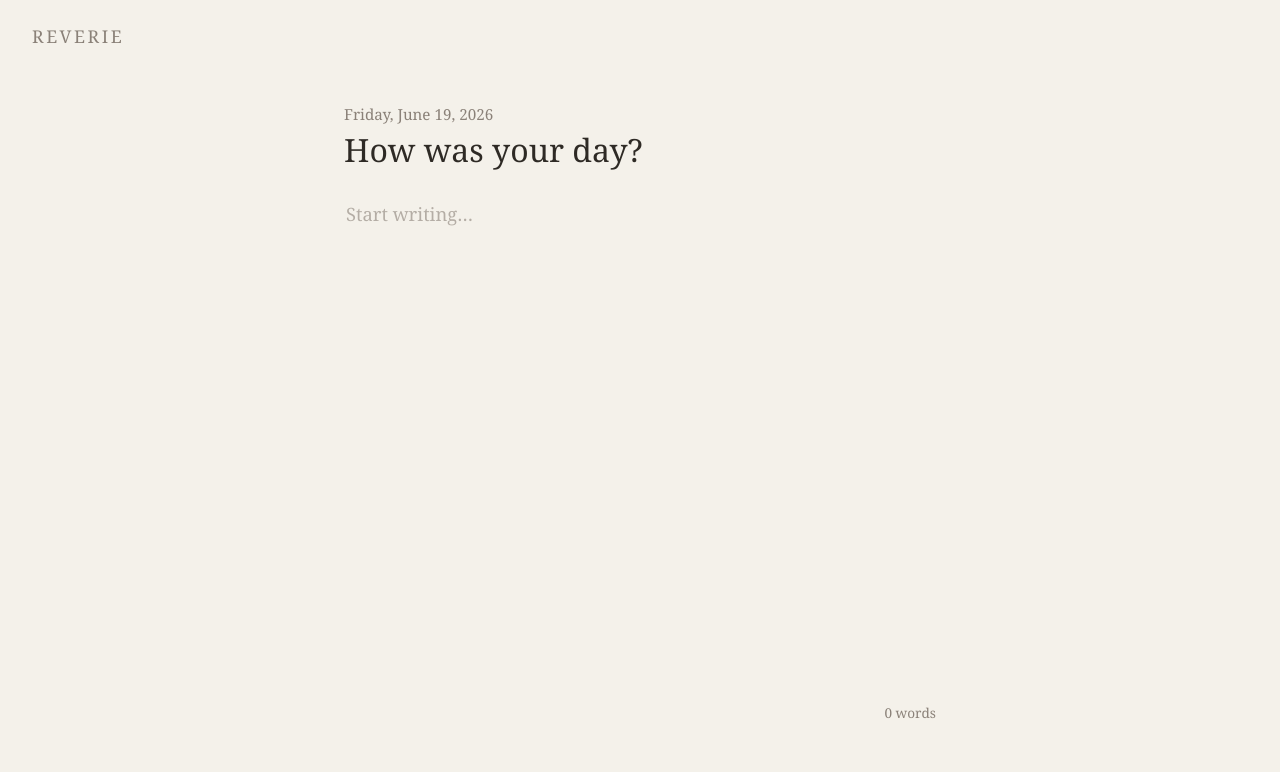
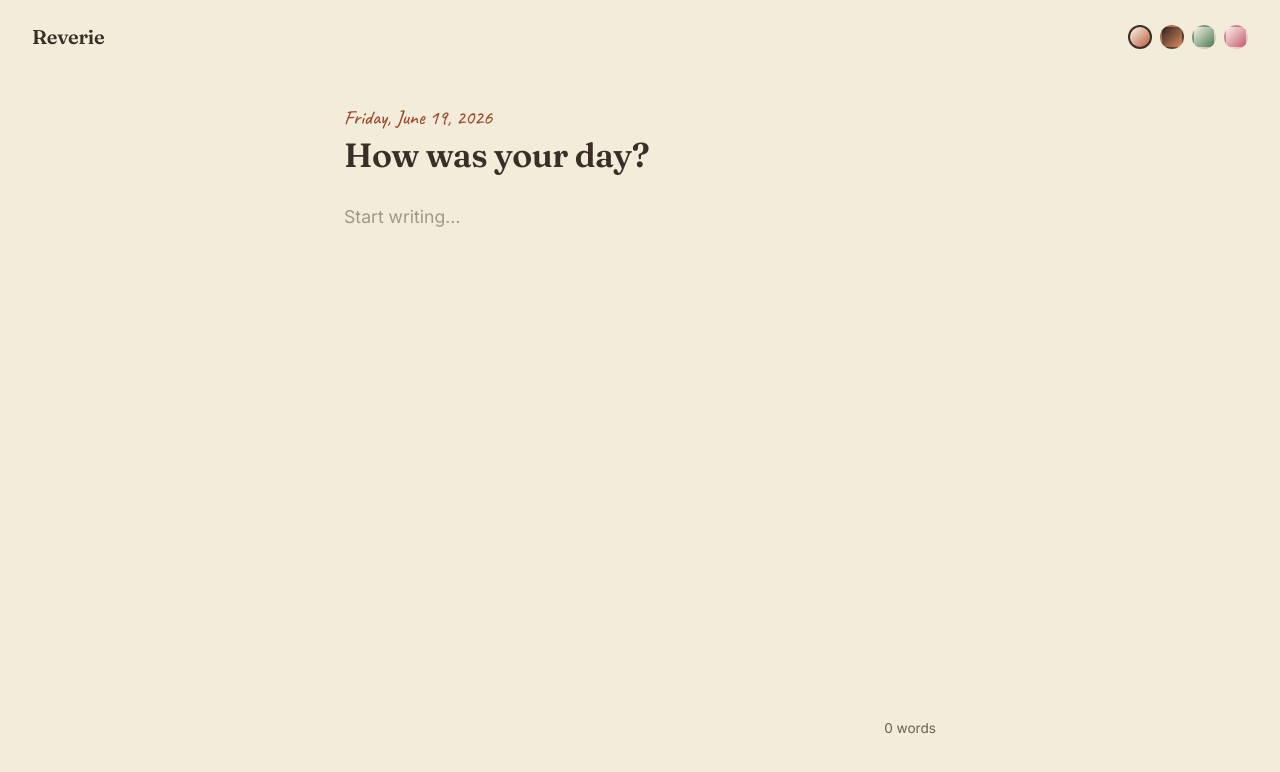
Before and after one commit to darshita2110/Reverie, a React (Vite) app: page / in a window 1280 px wide. Shown: the top 772 px of the page. Built offline with nearby package versions, Linux system fonts and the light colour scheme.

Commit message:
Theme system + fonts

```diff
--- a/index.html
+++ b/index.html
@@ -4,7 +4,10 @@
     <meta charset="UTF-8" />
     <link rel="icon" type="image/svg+xml" href="/favicon.svg" />
     <meta name="viewport" content="width=device-width, initial-scale=1.0" />
-    <title>reverie</title>
+    <title>Reverie</title>
+    <link rel="preconnect" href="https://fonts.googleapis.com">
+<link rel="preconnect" href="https://fonts.gstatic.com" crossorigin>
+<link href="https://fonts.googleapis.com/css2?family=Fraunces:ital,opsz,wght@0,9..144,300;0,9..144,500;0,9..144,600;1,9..144,500&family=Caveat:wght@500;600;700&family=Inter:wght@400;500;600;700&display=swap" rel="stylesheet">
   </head>
   <body>
     <div id="root"></div>
--- a/src/App.css
+++ b/src/App.css
@@ -1,47 +1,21 @@
-.page {
-  min-height: 100vh;
-  background-color: var(--bg);
-  display: flex;
-  flex-direction: column;
-}
+.page { min-height: 100vh; background: var(--paper-deep); display: flex; flex-direction: column; }
 
-.topbar { padding: 1.5rem 2rem; }
+.topbar { display: flex; align-items: center; justify-content: space-between; padding: 1.5rem 2rem; }
+.brand { font-family: var(--font-display); font-weight: 600; font-size: 1.25rem; letter-spacing: -.2px; }
 
-.brand {
-  font-size: 1.1rem;
-  letter-spacing: 0.15em;
-  text-transform: uppercase;
-  color: var(--text-soft);
-}
+.theme-row { display: flex; gap: 8px; }
+.theme-dot { width: 24px; height: 24px; border-radius: 50%; border: 2px solid transparent; cursor: pointer; transition: transform .12s; }
+.theme-dot:hover { transform: scale(1.1); }
+.theme-dot.active { border-color: var(--ink); }
+.t-classic   { background: linear-gradient(135deg,#FBF6EC,#B85C38); }
+.t-dusk      { background: linear-gradient(135deg,#2B2521,#E08A5E); }
+.t-botanical { background: linear-gradient(135deg,#F3F1E6,#4F7A52); }
+.t-rose      { background: linear-gradient(135deg,#FBF0EC,#C65A6E); }
 
-.entry-area {
-  flex: 1;
-  width: 100%;
-  max-width: 640px;
-  margin: 0 auto;
-  padding: 2rem 1.5rem 4rem;
-  display: flex;
-  flex-direction: column;
-}
+.entry-area { flex: 1; width: 100%; max-width: 640px; margin: 0 auto; padding: 2rem 1.5rem 4rem; display: flex; flex-direction: column; }
+.date { font-family: var(--font-hand); color: var(--accent-deep); font-size: 1.25rem; margin-bottom: .25rem; }
+.greeting { font-family: var(--font-display); font-size: 2.1rem; font-weight: 600; letter-spacing: -.5px; margin-bottom: 1.5rem; }
 
-.date { color: var(--text-soft); font-size: 0.95rem; margin: 0 0 0.25rem; }
-
-.greeting { font-size: 2rem; font-weight: 500; margin: 0 0 1.5rem; }
-
-.writer {
-  flex: 1;
-  min-height: 50vh;
-  width: 100%;
-  border: none;
-  outline: none;
-  resize: none;
-  background: transparent;
-  color: var(--text);
-  font-family: var(--font-body);
-  font-size: 1.15rem;
-  line-height: 1.8;
-}
-
-.writer::placeholder { color: var(--text-soft); opacity: 0.6; }
-
-.count { color: var(--text-soft); font-size: 0.85rem; text-align: right; margin-top: 1rem; }
+.writer { flex: 1; min-height: 50vh; width: 100%; border: none; outline: none; resize: none; background: transparent; color: var(--ink); font-family: var(--font-body); font-size: 1.1rem; line-height: 1.9; }
+.writer::placeholder { color: var(--ink-soft); opacity: .6; }
+.count { color: var(--ink-soft); font-size: .85rem; text-align: right; margin-top: 1rem; }
--- a/src/App.tsx
+++ b/src/App.tsx
@@ -1,19 +1,36 @@
-import { useState } from 'react'
+import { useState, useEffect } from 'react'
 import './App.css'
+
+const themes = ['classic', 'dusk', 'botanical', 'rose'] as const
+type Theme = typeof themes[number]
 
 function App() {
   const [entry, setEntry] = useState('')
+  const [theme, setTheme] = useState<Theme>('classic')
+
+  useEffect(() => {
+    document.body.setAttribute('data-theme', theme)
+  }, [theme])
 
   const today = new Date().toLocaleDateString(undefined, {
     weekday: 'long', day: 'numeric', month: 'long', year: 'numeric',
   })
-
   const wordCount = entry.trim() ? entry.trim().split(/\s+/).length : 0
 
   return (
     <div className="page">
       <header className="topbar">
         <span className="brand">Reverie</span>
+        <div className="theme-row">
+          {themes.map((t) => (
+            <button
+              key={t}
+              className={`theme-dot t-${t} ${theme === t ? 'active' : ''}`}
+              onClick={() => setTheme(t)}
+              aria-label={t}
+            />
+          ))}
+        </div>
       </header>
 
       <main className="entry-area">
--- a/src/index.css
+++ b/src/index.css
@@ -1,23 +1,39 @@
 :root {
-  --bg: #f4f1ea;
-  --surface: #fffdf8;
-  --text: #2e2a25;
-  --text-soft: #8a8178;
-  --accent: #8a9a7b;
-  --border: #e7e1d6;
-  --font-body: Georgia, 'Iowan Old Style', 'Palatino Linotype', serif;
-
-  font-family: var(--font-body);
-  color: var(--text);
-  background-color: var(--bg);
+  --paper:#FBF6EC; --paper-deep:#F4ECDB;
+  --ink:#3A2E27; --ink-soft:#6B5D52;
+  --accent:#B85C38; --accent-deep:#96492C;
+  --line:#E0D2B8; --cream:#E8DCC8; --gold:#C9A24B;
+  --shadow: rgba(58,46,39,0.16);
+  --font-display:'Fraunces', serif;
+  --font-hand:'Caveat', cursive;
+  --font-body:'Inter', sans-serif;
+}
+[data-theme="dusk"] {
+  --paper:#2B2521; --paper-deep:#231E1A;
+  --ink:#EDE3D3; --ink-soft:#B7A998;
+  --accent:#E08A5E; --accent-deep:#D2724A;
+  --line:#4A3F35; --cream:#3A332B; --gold:#D8B563;
+  --shadow: rgba(0,0,0,0.4);
+}
+[data-theme="botanical"] {
+  --paper:#F3F1E6; --paper-deep:#EAE6D4;
+  --ink:#2F3B2A; --ink-soft:#5C6B53;
+  --accent:#C97B4A; --accent-deep:#A8623A;
+  --line:#D3DDBE; --cream:#E4EBD6; --gold:#BFA052;
+}
+[data-theme="rose"] {
+  --paper:#FBF0EC; --paper-deep:#F6E3DC;
+  --ink:#4A2E2C; --ink-soft:#8A6259;
+  --accent:#C65A6E; --accent-deep:#A8425A;
+  --line:#EBC9C3; --cream:#F6DDDF; --gold:#C98F56;
 }
 
-* { box-sizing: border-box; }
-
-html, body, #root {
-  margin: 0;
-  min-height: 100vh;
-  width: 100%;
+* { box-sizing: border-box; margin: 0; padding: 0; }
+html, body, #root { height: 100%; }
+body {
+  font-family: var(--font-body);
+  background: var(--paper-deep);
+  color: var(--ink);
+  transition: background .4s ease, color .4s ease;
 }
-
-#root { max-width: none; padding: 0; text-align: left; }
+#root { max-width: none; }
```
